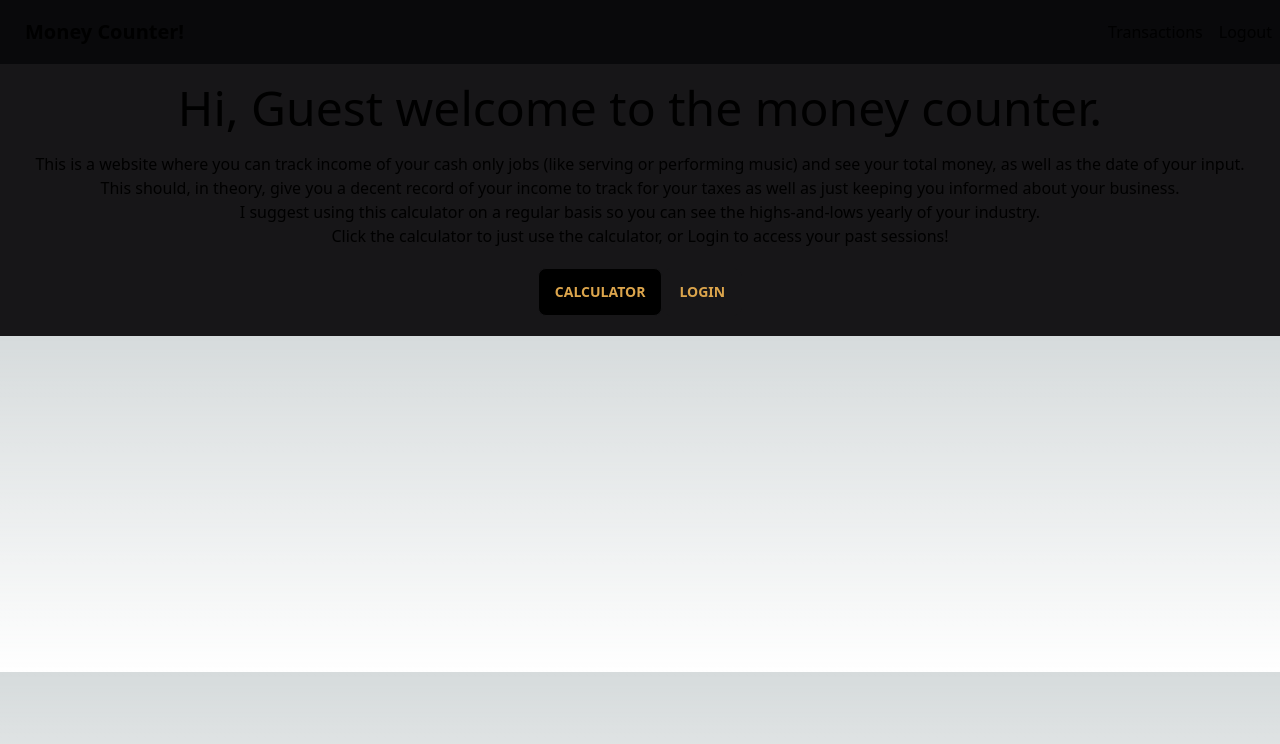
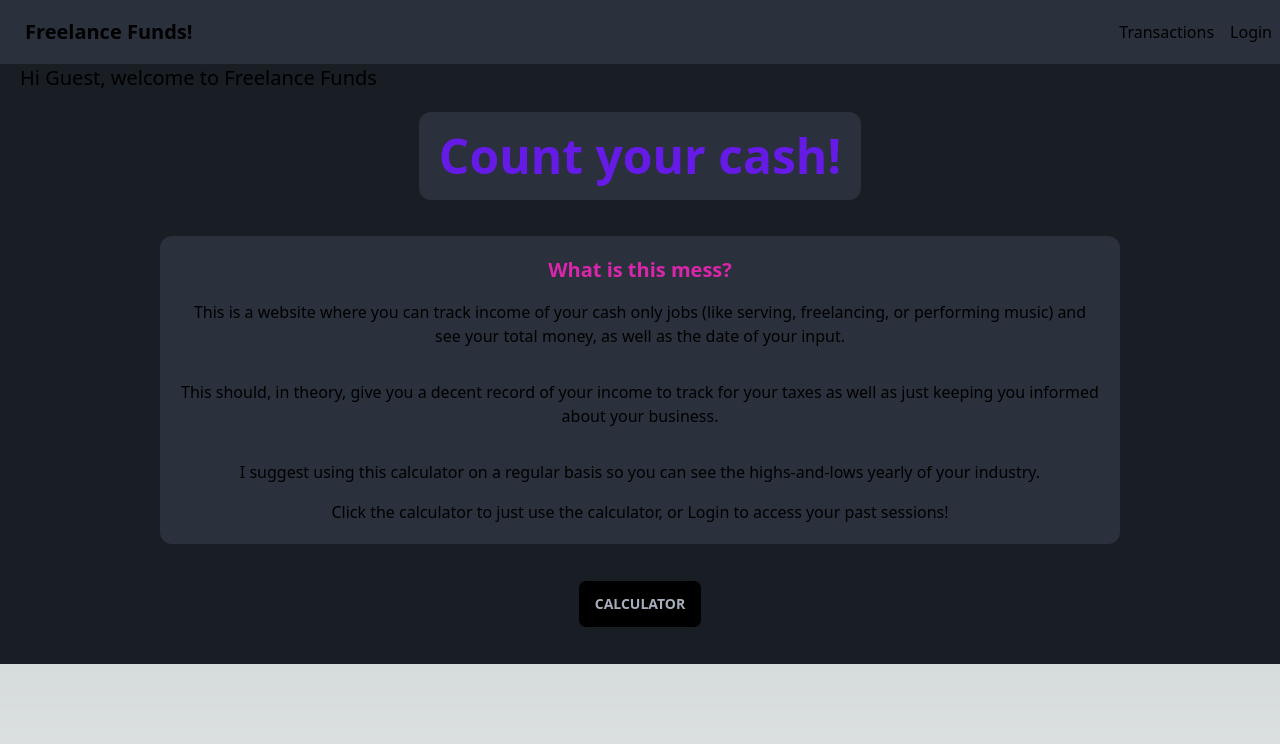
Before and after one commit to Nealium104/gig-econ, a Next.js app: page / in a window 1280 px wide. Shown: the top 744 px of the page. Built offline with nearby package versions, Linux system fonts and the light colour scheme; no server answers.

Commit message:
pushed some visual changes

```diff
--- a/src/components/Nav.js
+++ b/src/components/Nav.js
@@ -1,15 +1,24 @@
 import Link from "next/link";
+import { useUser } from "@auth0/nextjs-auth0/client";
 
 export default function Nav () {
+    const { user, error, isLoading } = useUser();
+
     return (
         <>
         <div className="navbar bg-base-100">
             <div className="flex-1">
-                <Link href='/' className="btn btn-ghost normal-case text-xl">Money Counter!</Link>
+                <Link href='/' className="btn btn-ghost normal-case text-xl">Freelance Funds!</Link>
             </div>
             <div className="flex">
                 <Link href="/totals" className="mx-4">Transactions</Link>
-                <a href="/api/auth/logout">Logout</a>
+                {isLoading ? (
+                    <span>Authenticating, please wait... 🕒</span>
+                    ) : user ? (
+                    <a href="/api/auth/logout">Logout</a>
+                    ) : (
+                    <a href="/api/auth/login">Login</a>
+                    )}
             </div>
         </div>
         </>
--- a/src/pages/index.js
+++ b/src/pages/index.js
@@ -23,14 +23,17 @@ export default function Home() {
       <Nav />
       <div className='w-1/2'>
       </div>
-      <div className="max-width-l text-center">
-        <h1 className="text-5xl my-5 text-center">Hi, {user ? user.name : 'Guest'} welcome to the money counter.</h1>
-        <p>This is a website where you can track income of your cash only jobs (like serving or performing music) and see your total money, as well as the date of your input.</p>
-        <p>This should, in theory, give you a decent record of your income to track for your taxes as well as just keeping you informed about your business.</p>
-        <p>I suggest using this calculator on a regular basis so you can see the highs-and-lows yearly of your industry.</p>
-        <h2>Click the calculator to just use the calculator, or Login to access your past sessions!</h2>
+      <span className="text-xl m-5">{`Hi ${user ? user.name : 'Guest'}, welcome to Freelance Funds`}</span>
+      <div className="max-width-l text-center flex flex-col items-center gap-4">
+        <h1 className='text-5xl text-primary font-bold bg-base-100 w-fit p-5 rounded-xl my-5'>Count your cash!</h1>
+        <div className='w-3/4 bg-base-100 rounded-xl p-5'>
+          <h3 className='text-xl font-bold text-secondary'>What is this mess?</h3>
+          <p className="py-4">This is a website where you can track income of your cash only jobs (like serving, freelancing, or performing music) and see your total money, as well as the date of your input.</p>
+          <p className="py-4">This should, in theory, give you a decent record of your income to track for your taxes as well as just keeping you informed about your business.</p>
+          <p className="py-4">I suggest using this calculator on a regular basis so you can see the highs-and-lows yearly of your industry.</p>
+          <h2>Click the calculator to just use the calculator, or Login to access your past sessions!</h2>
+        </div>
         <button className='btn bg-black my-5' id='showInputForm' onClick={handleButtonClick}>Calculator</button>
-        <a className="btn" href="/api/auth/login">Login</a>
         <div>
           <Conditional className="py-4" showWhen={canShow}>
             <InputForm />
--- a/src/pages/totals.js
+++ b/src/pages/totals.js
@@ -43,10 +43,10 @@ export default function Totals () {
                         key={transaction._id}
                         className={index % 2 === 0 ? 'bg-white' : 'bg-gray-50'}
                     >
-                        <td className="border px-4 py-2">{transaction.date.split('T')[0]}</td>
-                        <td className="border px-4 py-2">${transaction.amount}</td>
+                        <td className="border px-4 py-2">{user ? transaction.date.split('T')[0] : "N/a"}</td>
+                        <td className="border px-4 py-2">${user ? transaction.amount : "N/a"}</td>
                         <td className="border px-4 py-2">
-                        {transaction.description || 'No description provided'}
+                        {user ? transaction.description || 'No description provided' : "N/a"}
                         </td>
                     </tr>
                     ))}
@@ -57,3 +57,12 @@ export default function Totals () {
         </>
     )
 }
+
+
+// {isLoading ? (
+//     <span>Authenticating, please wait... 🕒</span>
+//     ) : user ? (
+//     <a href="/api/auth/logout">Logout</a>
+//     ) : (
+//     <a href="/api/auth/login">Login</a>
+//     )}
--- a/tailwind.config.js
+++ b/tailwind.config.js
@@ -17,12 +17,12 @@ module.exports = {
   plugins: [require("daisyui")],
   daisyui: {
     styled: true,
-    themes: ["luxury",],
+    themes: ["dark",],
     base: false,
     utils:true,
     logs: true,
     rtl: false,
     prefix: "",
-    darkTheme: "luxury"
+    darkTheme: "dark"
   }
 }
```
